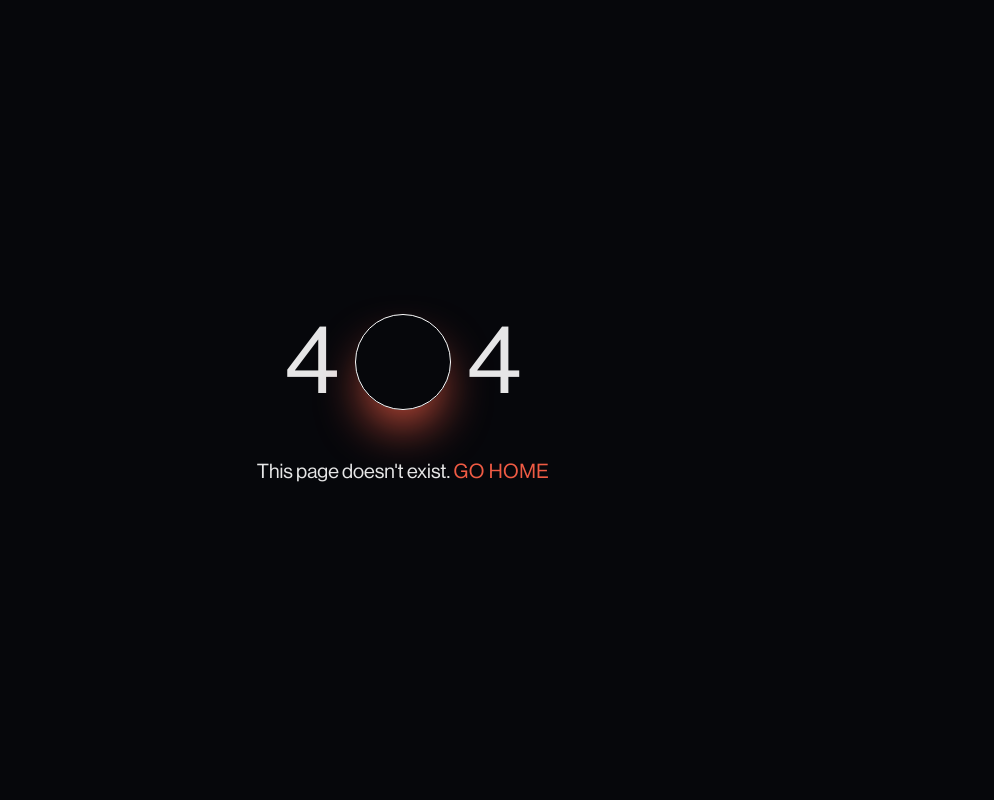
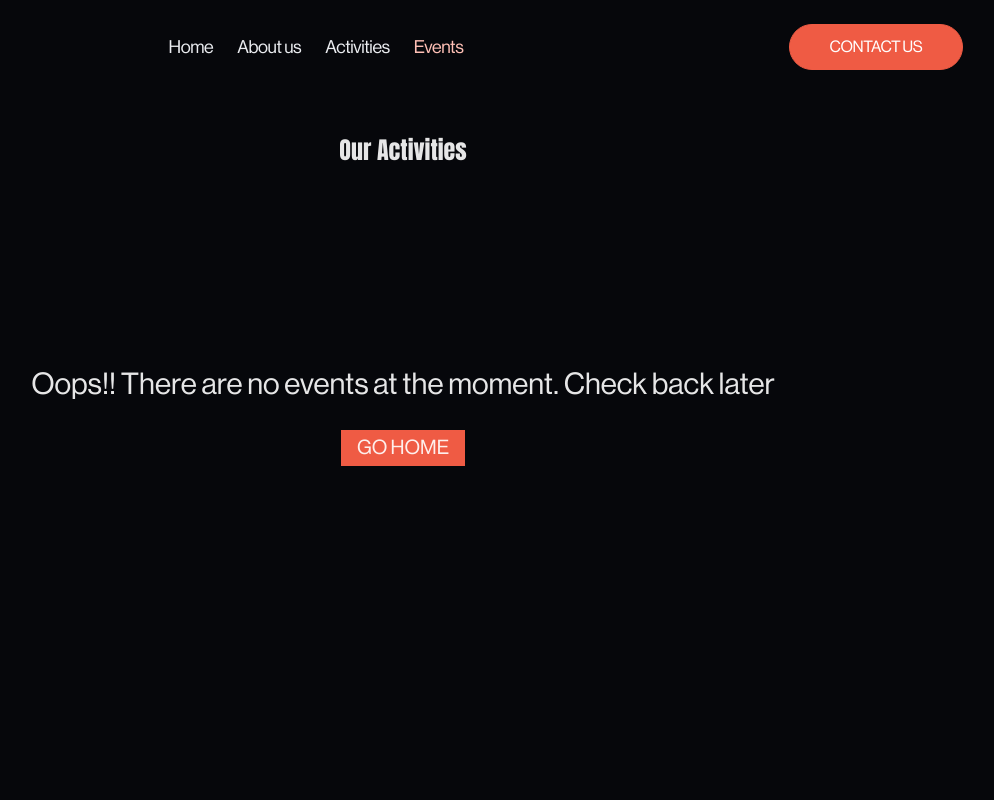
Before and after one commit to Jay035/Magno, a React (Vite) app: page /events in a window 1280 px wide. Shown: the top 800 px of the page, without its empty margins (237-1231 px from the left). Built offline with nearby package versions, Linux system fonts and the light colour scheme.

Commit message:
implemented changes and created events page

```diff
--- a/src/App.jsx
+++ b/src/App.jsx
@@ -9,9 +9,10 @@ import NotFound from "./pages/NotFound";
 
 const Home = lazy(() => import("./pages/Home"));
 const AboutUs = lazy(() => import("./pages/AboutUs"));
-const Login = lazy(() => import("./pages/Login"));
-const SignUp = lazy(() => import("./pages/SignUp"));
+// const Login = lazy(() => import("./pages/Login"));
+// const SignUp = lazy(() => import("./pages/SignUp"));
 const Activities = lazy(() => import("./pages/Activities"));
+const Events = lazy(() => import("./pages/Events"));
 
 function App() {
   return (
@@ -22,8 +23,9 @@ function App() {
             <Route exact path="/" element={<Home />} />
             <Route path="/aboutUs" element={<AboutUs />} />
             <Route path="/activities" element={<Activities />} />
-            <Route path="/login" element={<Login />} />
-            <Route path="/register" element={<SignUp />} />
+            <Route path="/events" element={<Events />} />
+            {/* <Route path="/login" element={<Login />} />
+            <Route path="/register" element={<SignUp />} /> */}
             <Route path="*" element={<NotFound />} />
           </Routes>
         </Suspense>
--- a/src/components/Footer.jsx
+++ b/src/components/Footer.jsx
@@ -1,14 +1,16 @@
+import { Link } from "react-router-dom";
+
 // import { BsTwitter } from "react-icons";
 export default function Footer() {
   return (
     <section className="py-12 px-6 md:px-14 xl:px-[130px] text-center flex flex-col gap-12 border-t border-[#7a7c8670]">
       {/* footer logo */}
       <h1 id="logo" className="text-2xl">
-        Magno
+        <Link to="/">Magno</Link>
       </h1>
 
       <div className="flex flex-wrap gap-4 justify-center">
-        <a href="#">About us</a>
+        <Link to="/aboutUs" >About us</Link>
         <a href="#">Terms of service</a>
         <a href="#">Privacy policy </a>
         <a href="#">Partnerships</a>
@@ -19,9 +21,9 @@ export default function Footer() {
       {/* (Facebook, Instagram and Twitter logos)  */}
       {/* <BsTwitter /> */}
       <div className="flex items-center justify-center gap-4">
-      <i className="ri-twitter-fill text-2xl"></i>
-      <i className="ri-facebook-circle-fill text-2xl"></i>
-      <i className="ri-instagram-fill text-2xl"></i>
+        <i className="ri-twitter-fill text-2xl"></i>
+        <i className="ri-facebook-circle-fill text-2xl"></i>
+        <i className="ri-instagram-fill text-2xl"></i>
       </div>
 
       <p className="font-medium mt-3">©2023 Magno. All rights reserved </p>
--- a/src/components/HeroSection.jsx
+++ b/src/components/HeroSection.jsx
@@ -23,7 +23,7 @@ export function HeroSection() {
             people, make friends and have fun.
           </p>
           <Link
-            to="/register"
+            to="/activities"
             className="text-white px-8 bg-[#EF5B44] py-2 text-lg rounded-[50px] md:text-2xl mt-4 hover:bg-[#ef5b44]/75"
           >
             GET STARTED
--- a/src/components/Navbar.jsx
+++ b/src/components/Navbar.jsx
@@ -84,13 +84,13 @@ export function Navbar() {
             }}
           >
             <NavLink
-              to="/blog"
+              to="/events"
               className="text-[#EAECF0] w-fit transition-colors hover:text-[#FFC0B6]"
             >
-              Blog
+              Events
             </NavLink>
           </p>
-          <p
+          {/* <p
             onClick={(e) => {
               e.preventDefault();
               setMenuOpen((prevState) => !prevState);
@@ -103,11 +103,20 @@ export function Navbar() {
             >
               Contact
             </HashLink>
-          </p>
+          </p> */}
         </div>
 
         {/* CTA buttons */}
-        <div className="flex flex-col items-center mt-6 gap-8 lg:hidden">
+        <button className="mt-6 lg:hidden">
+          <HashLink
+            smooth
+            to="/#contact"
+            className="border border-[#ef5b44] bg-[#ef5b44] text-center text-white px-[39.5px] py-[10px] rounded-[50px] hover:bg-transparent hover:border hover:border-[#EAECF0]"
+          >
+            CONTACT US
+          </HashLink>
+        </button>
+        {/* <div className="flex flex-col items-center mt-6 gap-8 lg:hidden">
           {auth.currentUser && (
             <div className="flex flex-col items-center gap-4">
               <div className="flex items-center gap-4 px-[18px] py-[10px] rounded-[50px] border border-[#EAECF0]">
@@ -162,11 +171,21 @@ export function Navbar() {
               </p>
             </div>
           )}
-        </div>
+        </div> */}
       </section>
 
       {/* CTA buttons */}
-      <div className="gap-4 hidden lg:flex">
+      <button className="hidden lg:flex">
+
+      <HashLink
+            smooth
+            to="/#contact"
+            className="border border-[#ef5b44] bg-[#ef5b44] text-center text-white px-[39.5px] py-[10px] rounded-[50px] hover:bg-transparent hover:border hover:border-[#EAECF0]"
+            >
+            CONTACT US
+          </HashLink>
+            </button>
+      {/* <div className="gap-4 hidden lg:flex">
         {auth.currentUser && (
           <div className="flex items-center gap-4">
             <div className="flex items-center gap-4 px-[18px] py-[10px] border border-[#EAECF0] rounded-[50px]">
@@ -221,7 +240,7 @@ export function Navbar() {
             </p>
           </div>
         )}
-      </div>
+      </div> */}
 
       <div
         className="z-50 flex flex-col gap-1 items-center cursor-pointer lg:hidden"
--- a/src/index.css
+++ b/src/index.css
@@ -36,8 +36,18 @@ body {
   overflow-x: hidden;
 }
 
-::-webkit-scrollbar{
-  display: none;
+::-webkit-scrollbar {
+  width: 15px;
+  height: 2px;
+}
+
+/* Track */
+::-webkit-scrollbar-track {
+  background: #06070bc5;
+}
+
+::-webkit-scrollbar-thumb{
+  background-color: #ef5b44bd;
 }
 
 .active{
--- a/src/pages/AboutUs.jsx
+++ b/src/pages/AboutUs.jsx
@@ -1,12 +1,14 @@
 import Footer from "../components/Footer";
 import { Navbar } from "../components/Navbar";
+import friends from "../assets/friends.jpg";
 
 export default function AboutUs() {
   return (
     <>
       <Navbar />
       <main>
-        <div className="px-6 sm:px-14 md:px-20 xl:px-[270px] h-[70vh]">
+        <div className="px-6 sm:px-14 md:px-20 xl:px-[270px] mb-8">
+          <section>
             <h2 className="text-center text-3xl md:text-[42px] leading-[100px] md:leading-[120px] tracking-tight capitalize mb-5">
               About Us
             </h2>
@@ -18,6 +20,10 @@ export default function AboutUs() {
               and activities throughout the year, so there is always something
               exciting to look forward to.
             </p>
+          </section>
+          <section>
+            <img src={friends} alt="friends laughing" />
+          </section>
         </div>
       </main>
       <Footer />
--- a/src/pages/Activities.jsx
+++ b/src/pages/Activities.jsx
@@ -8,7 +8,7 @@ import bowling from "../assets/man-bowling.jpg";
 import { Navbar } from "../components/Navbar";
 import Footer from "../components/Footer";
 
-export default function Events() {
+export default function Activities() {
   const items = [
     {
       id: 1,
@@ -110,7 +110,7 @@ export default function Events() {
   return (
     <>
       <Navbar />
-      <main className="text-center mt-10 pb-20 px-6 md:px-12 overflow-hidden">
+      <main className="text-center mt-10 pb-20 px-6 md:px-12">
         <h2 className="text-2xl capitalize mb-8 font-medium">
           Our activities{" "}
         </h2>
--- /dev/null
+++ b/src/pages/Events.jsx
@@ -0,0 +1,37 @@
+import { Link } from "react-router-dom";
+import Footer from "../components/Footer";
+import { Navbar } from "../components/Navbar";
+
+export default function Events() {
+  return (
+    <>
+      <Navbar />
+      <main className="text-center mt-10 pb-20 px-6 md:px-12 h-fit min-h-[90vh]">
+        <h2 className="text-2xl capitalize mb-12 font-medium">
+          Our activities{" "}
+        </h2>
+        {events.length > 0 ? (
+          events?.map((event) => <div className=""></div>)
+        ) : (
+          <div className="flex flex-col justify-center items-center h-[50vh]">
+            <p className="text-2xl md:text-3xl">
+              Oops!! There are no events at the moment. Check back later
+            </p>
+            <button className="mt-8">
+              <Link
+                to="/"
+                className="bg-[#EF5B44] hover:bg-[#EF5B44]/80 py-2 px-4 text-base md:text-xl"
+              >
+                {" "}
+                GO HOME
+              </Link>
+            </button>
+          </div>
+        )}
+      </main>
+      <Footer />
+    </>
+  );
+}
+
+export const events = [];
--- a/src/pages/Home.jsx
+++ b/src/pages/Home.jsx
@@ -26,33 +26,19 @@ export default function Home() {
             </h2>
             <p className="text-[#D0D5DD] text-lg lg:text-2xl mb-8">
               We curate a number of events and activities for discerning
-            individuals who enjoy getting together to explore new interests and
-            hobbies that helps them relax. Our events and activities are
+              individuals who enjoy getting together to explore new interests
+              and hobbies that helps them relax. Our events and activities are
               exclusive, interactive, informative and fun.
             </p>
           </div>
-        {/* <div className="overflow-x-auto scroll-smooth flex snap-x snap-mandatory w-full">
-          <div className="snap-start shrink-0 mr-6">
-            <img
-              className=" object-cover"
-              src={asset1}
-              alt="people having fun"
-            />
-          </div>
-          <div className="snap-start shrink-0 mr-6">
-            <img className="" src={asset2} alt="people having fun" />
-          </div>
-          <div className="snap-start shrink-0">
-            <img
-              className=" object-center"
-              src={asset3}
-              alt="people having fun"
-            />
-          </div>
-        </div> */}
 
           <div className="h-64 sm:h-96 xl:h-[540px]">
-          <Carousel>
+            <Carousel
+              slideInterval={5000}
+              indicators={false}
+              leftControl=" "
+              rightControl=" "
+            >
               <img src={asset1} alt="people having fun" />
               <img src={asset2} alt="people having fun" />
               <img src={asset3} alt="people having fun" />
```
Also changed, not shown: 1 other file (tests, documents, lock files or other folders). Lines whose indentation alone changed are shown as unchanged.
